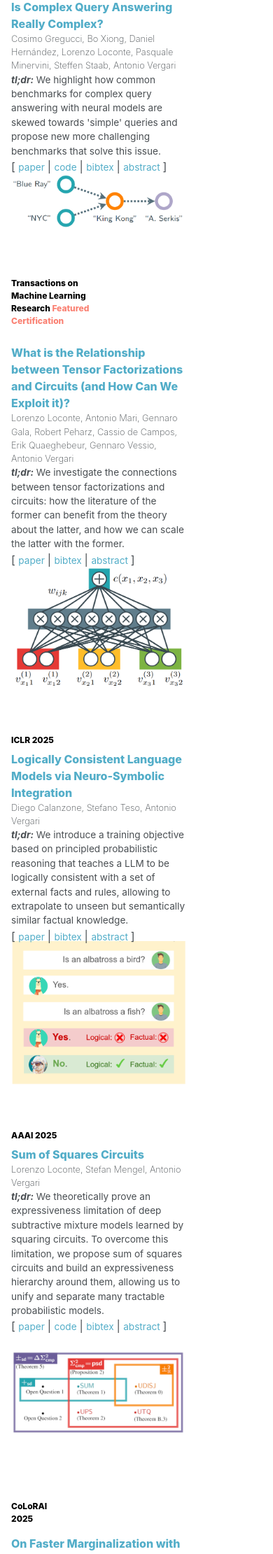
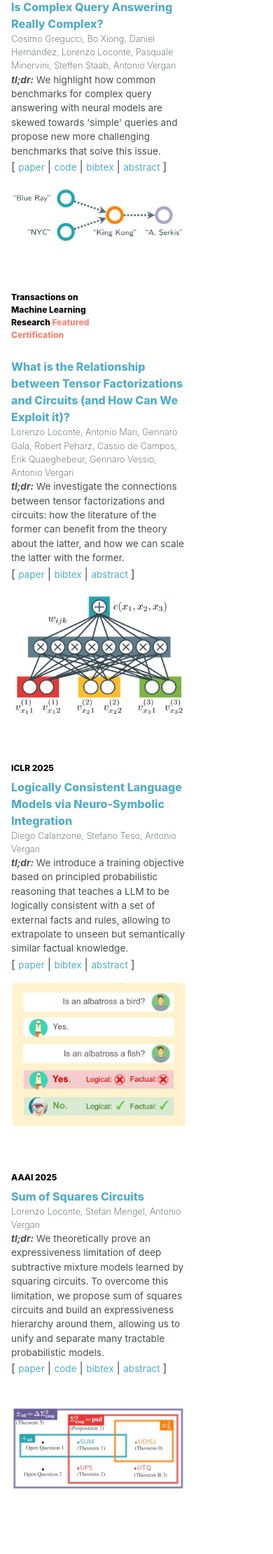
Before and after one commit to april-tools/april-tools.github.io, a Jekyll site: the page built from _pages/publications.md, in a window 390 px wide. Shown: the part 550-2771 px from the top of the page at 70% size. Built offline with Jekyll 4.4.1, drawn with Linux system fonts in a browser that asks for light colours; nearby versions of some CDN libraries.

Commit message:
more fixes

```diff
--- a/_sass/_papers.scss
+++ b/_sass/_papers.scss
@@ -371,7 +371,7 @@ pre, code{
         padding-top: 0px;
         padding-left: 0px;
         padding-right: 0px;
-        margin-top: -30px;
+        margin-top: -10px;
     }
 
     .paper-image img{
```
